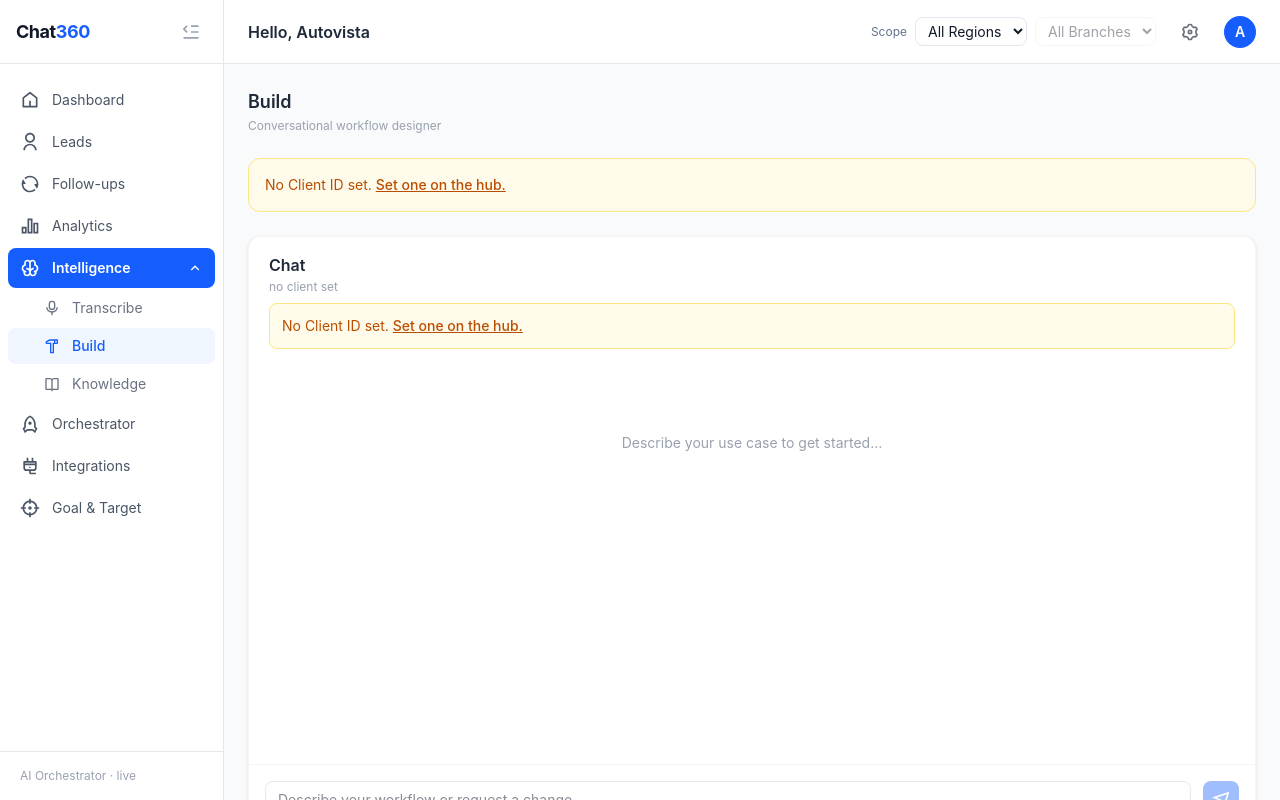
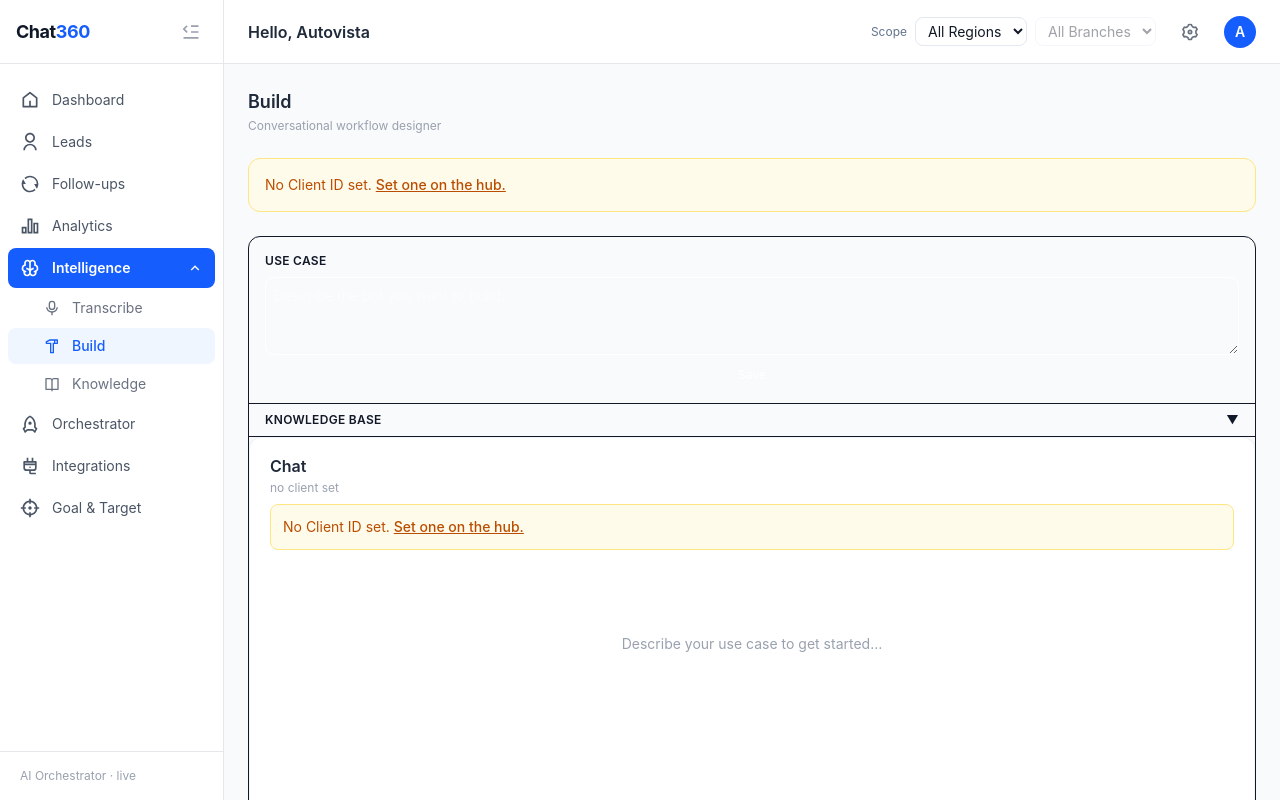
Before and after one commit to nestcub/agentic_voicebots_c360, a Next.js app in the folder dashboard/: page /intelligence/build in a window 1280 px wide. Shown: the top 800 px of the page. Built offline with nearby package versions, Linux system fonts and the light colour scheme.

Commit message:
add build-page: use case textarea and collapsible knowledge base inputs

```diff
--- a/dashboard/app/intelligence/build/page.tsx
+++ b/dashboard/app/intelligence/build/page.tsx
@@ -18,6 +18,12 @@ export default function BuildPage() {
   const [diff, setDiff] = useState<Record<string, { before: unknown; after: unknown }> | null>(null);
   const [knowledgeOpen, setKnowledgeOpen] = useState(false);
 
+  const [useCase, setUseCase] = useState("");
+  const [useCaseSaved, setUseCaseSaved] = useState(false);
+  const [kbContent, setKbContent] = useState("");
+  const [kbSaved, setKbSaved] = useState(false);
+  const [kbOpen, setKbOpen] = useState(false);
+
   // Hydrate plan from context
   useEffect(() => {
     if (latestPlan && !plan) {
@@ -26,6 +32,19 @@ export default function BuildPage() {
       setVersion(latestPlan.version);
     }
   }, [latestPlan]);
+
+  // Prefill use case and KB when clientId changes
+  useEffect(() => {
+    if (!clientId) return;
+    fetch(`/api/intelligence/session/${clientId}`)
+      .then(r => r.json())
+      .then(d => setUseCase(d.use_case || ""))
+      .catch(() => {});
+    fetch(`/api/intelligence/kb/${clientId}`)
+      .then(r => r.json())
+      .then(d => setKbContent(d.content || ""))
+      .catch(() => {});
+  }, [clientId]);
 
   function handlePlanUpdate(data: {
     plan: Record<string, unknown> | null;
@@ -40,6 +59,26 @@ export default function BuildPage() {
     if (data.version != null) setVersion(data.version);
     if (data.plan_changed && data.diff) setDiff(data.diff);
     else setDiff(null);
+  }
+
+  async function saveUseCase() {
+    await fetch(`/api/intelligence/session/${clientId}`, {
+      method: "PATCH",
+      headers: { "Content-Type": "application/json" },
+      body: JSON.stringify({ use_case: useCase }),
+    });
+    setUseCaseSaved(true);
+    setTimeout(() => setUseCaseSaved(false), 2000);
+  }
+
+  async function saveKb() {
+    await fetch(`/api/intelligence/kb/${clientId}`, {
+      method: "POST",
+      headers: { "Content-Type": "application/json" },
+      body: JSON.stringify({ content: kbContent }),
+    });
+    setKbSaved(true);
+    setTimeout(() => setKbSaved(false), 2000);
   }
 
   async function approveFact(id: string) {
@@ -81,9 +120,58 @@ export default function BuildPage() {
 
       {/* Main split layout */}
       <div className="grid lg:grid-cols-[1fr_1.2fr] gap-6">
-        {/* Left: Chat */}
-        <div className="min-w-0">
-          <ChatThread clientId={clientId} onPlanUpdate={handlePlanUpdate} />
+        {/* Left: Use Case + KB + Chat */}
+        <div className="min-w-0 flex flex-col gap-0 rounded-xl overflow-hidden border border-white/10 bg-white/5">
+          {/* Use Case section */}
+          <div className="flex flex-col gap-2 p-4 border-b border-white/10">
+            <label className="text-xs font-semibold text-white/50 uppercase tracking-wide">Use Case</label>
+            <textarea
+              className="w-full rounded-lg bg-white/5 border border-white/10 text-sm text-white placeholder-white/30 p-2 resize-none focus:outline-none focus:border-white/30"
+              rows={3}
+              placeholder="Describe the bot you want to build..."
+              value={useCase}
+              onChange={e => { setUseCase(e.target.value); setUseCaseSaved(false); }}
+            />
+            <button
+              onClick={saveUseCase}
+              className="self-end text-xs px-3 py-1 rounded bg-white/10 hover:bg-white/20 text-white transition"
+            >
+              {useCaseSaved ? "Saved ✓" : "Save"}
+            </button>
+          </div>
+
+          {/* Knowledge Base section (collapsible) */}
+          <div className="border-b border-white/10">
+            <button
+              onClick={() => setKbOpen(o => !o)}
+              className="w-full flex items-center justify-between px-4 py-2 text-xs font-semibold text-white/50 uppercase tracking-wide hover:text-white/70 transition"
+            >
+              <span>Knowledge Base</span>
+              <span>{kbOpen ? "▲" : "▼"}</span>
+            </button>
+            {kbOpen && (
+              <div className="flex flex-col gap-2 px-4 pb-4">
+                <textarea
+                  className="w-full rounded-lg bg-white/5 border border-white/10 text-sm text-white placeholder-white/30 p-2 resize-none focus:outline-none focus:border-white/30"
+                  rows={6}
+                  placeholder="Paste FAQs, pricing, scripts, escalation contacts..."
+                  value={kbContent}
+                  onChange={e => { setKbContent(e.target.value); setKbSaved(false); }}
+                />
+                <button
+                  onClick={saveKb}
+                  className="self-end text-xs px-3 py-1 rounded bg-white/10 hover:bg-white/20 text-white transition"
+                >
+                  {kbSaved ? "Saved ✓" : "Save"}
+                </button>
+              </div>
+            )}
+          </div>
+
+          {/* Chat */}
+          <div className="flex-1">
+            <ChatThread clientId={clientId} onPlanUpdate={handlePlanUpdate} />
+          </div>
         </div>
 
         {/* Right: Plan artifact + Knowledge drawer toggle */}
```
